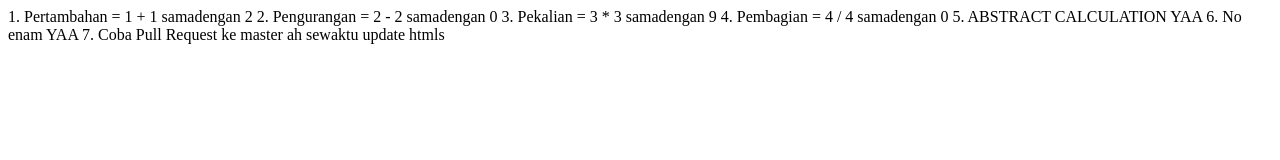
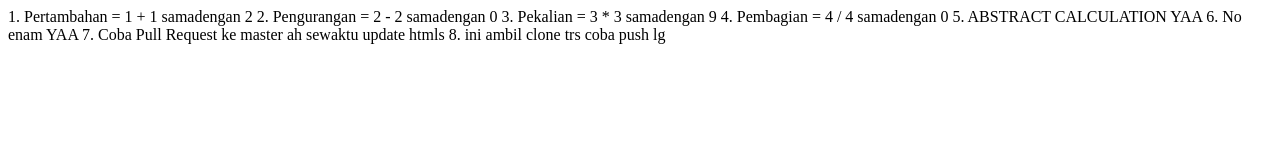
Before and after one commit to muhammadsyafrizalnoor/practice, a plain HTML site: page index.html in a window 1280 px wide. Drawn offline with Linux system fonts and the light colour scheme.

Commit message:
adding new

```diff
--- a/index.html
+++ b/index.html
@@ -14,5 +14,6 @@
     5. ABSTRACT CALCULATION YAA
     6. No enam YAA
     7. Coba Pull Request ke master ah sewaktu update htmls
+    8. ini ambil clone trs coba push lg
 </body>
 </html>
```
Also changed, not shown: 1 other file.
